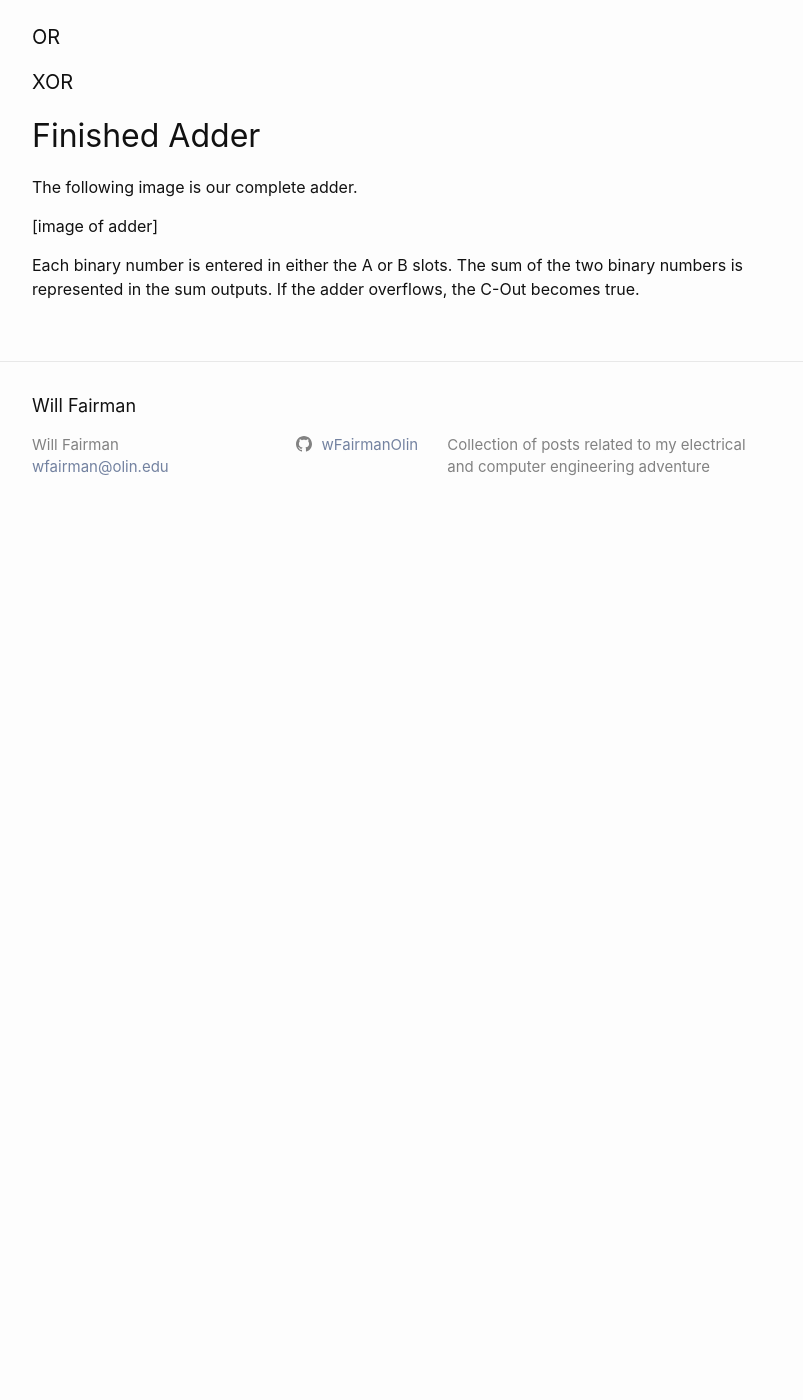
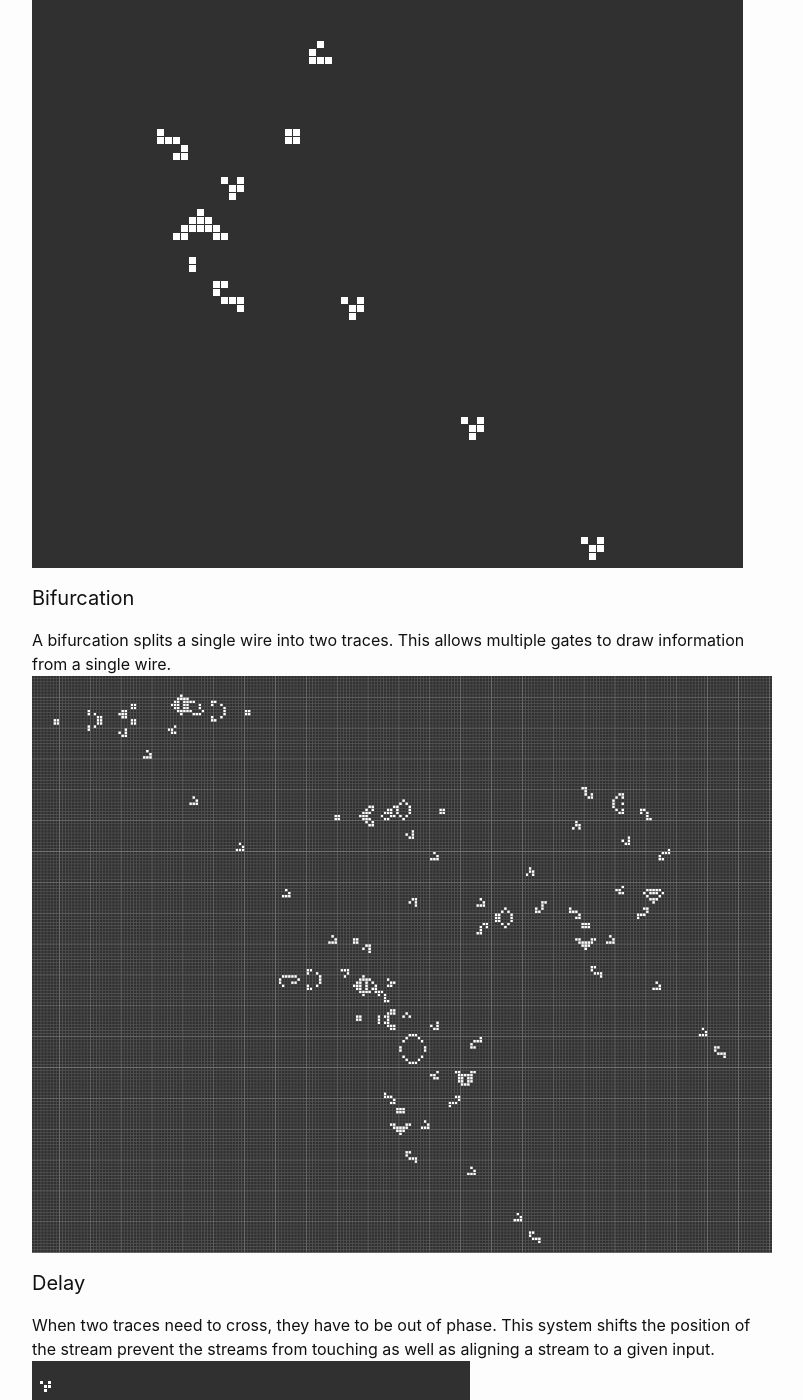
Before and after one commit to wFairmanOlin/wFairmanOlin.github.io, a Jekyll site: the page built from _posts/2018-12-20-CA.md, in a window 1280 px wide and 1400 px high, scrolled down 871 px. Shown: the whole window, without its empty margins (238-1041 px from the left). Built offline with Jekyll 4.4.1, drawn with Linux system fonts in a browser that asks for light colours; before the commit the page ends 1410 px from its top, so only the background shows below that; some of the changed text lies outside the part shown.

Commit message:
adding pics

```diff
--- a/_posts/2018-12-20-CA.md
+++ b/_posts/2018-12-20-CA.md
@@ -16,23 +16,33 @@ In order to replicate an Adder, I needed a few logic gates as well as wires to c
 In order to guide and turn the gliders we needed the following structures:
 
 #### Turn
+![](/assets/img/turn.png)
 
 #### Bifurcation
+A bifurcation splits a single wire into two traces. This allows multiple gates to
+draw information from a single wire.
+![](/assets/img/bifurcation.png)
 
 #### Delay
+When two traces need to cross, they have to be out of phase. This system shifts the position
+of the stream prevent the streams from touching as well as aligning a stream to a given input.
+![](/assets/img/delay.png)
 
 ### Logic Gates
-We used the following gates to construct our Adder.
+We used the following gates to construct our adder.
 
 #### AND
+![](/assets/img/and.png)
 
 #### OR
+![](/assets/img/or.png)
 
 #### XOR
+![](/assets/img/xor.png)
 
 ## Finished Adder
-The following image is our complete adder.
+The following image is our complete adder:
+![](/assets/img/adder.png)
 
-[image of adder]
 
 Each binary number is entered in either the A or B slots. The sum of the two binary numbers is represented in the sum outputs. If the adder overflows, the C-Out becomes true.
```
Also changed, not shown: assets/img/adder.png (added), assets/img/and.png (added), assets/img/bifurcation.png (added), assets/img/delay.png (added), assets/img/glider_stream.png (added), assets/img/nor.png (added), assets/img/not.png (added), assets/img/or.png (added), assets/img/turn.png (added), assets/img/voltage_source.png (added), assets/img/wire_0.png (added), assets/img/wire_1.png (added), assets/img/xor.png (added).
